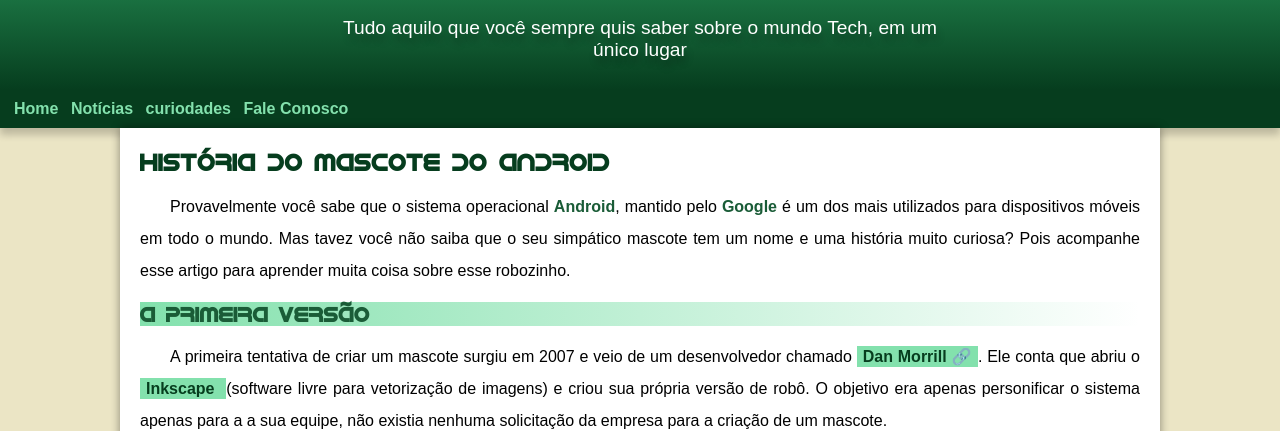
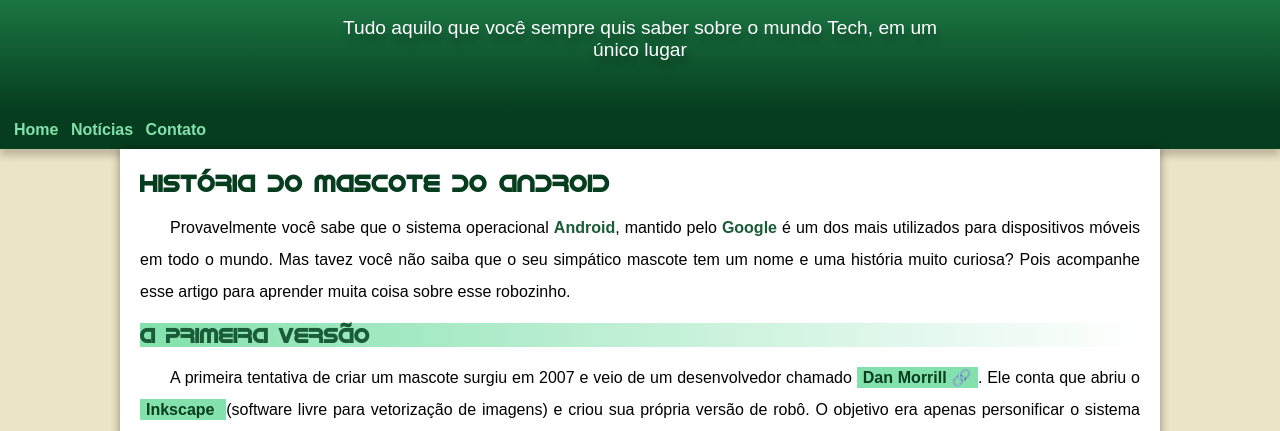
Before and after one commit to josias-moura/projeto-android, a plain HTML site: page index.html in a window 1280 px wide. Shown: the part 100-531 px from the top of the page. Drawn offline with Linux system fonts and the light colour scheme.

Commit message:
Problema de padding corrigido

```diff
--- a/estilo/style.css
+++ b/estilo/style.css
@@ -58,7 +58,7 @@
     padding-right: 10px;
     padding-left: 10px;
     margin: auto;
-    margin-bottom: 20px;
+    padding-bottom: 50px;
     text-shadow: 2px 7px 7px rgba(0, 0, 0, 0.315);
 }
 
--- a/index.html
+++ b/index.html
@@ -16,8 +16,7 @@
     <nav>
         <a href="#">Home</a>
         <a href="#">Notícias</a>
-        <a href="#">curiodades</a>
-        <a href="#">Fale Conosco</a>
+        <a href="#">Contato</a>
     </nav>
     <main>
         <article>
```
